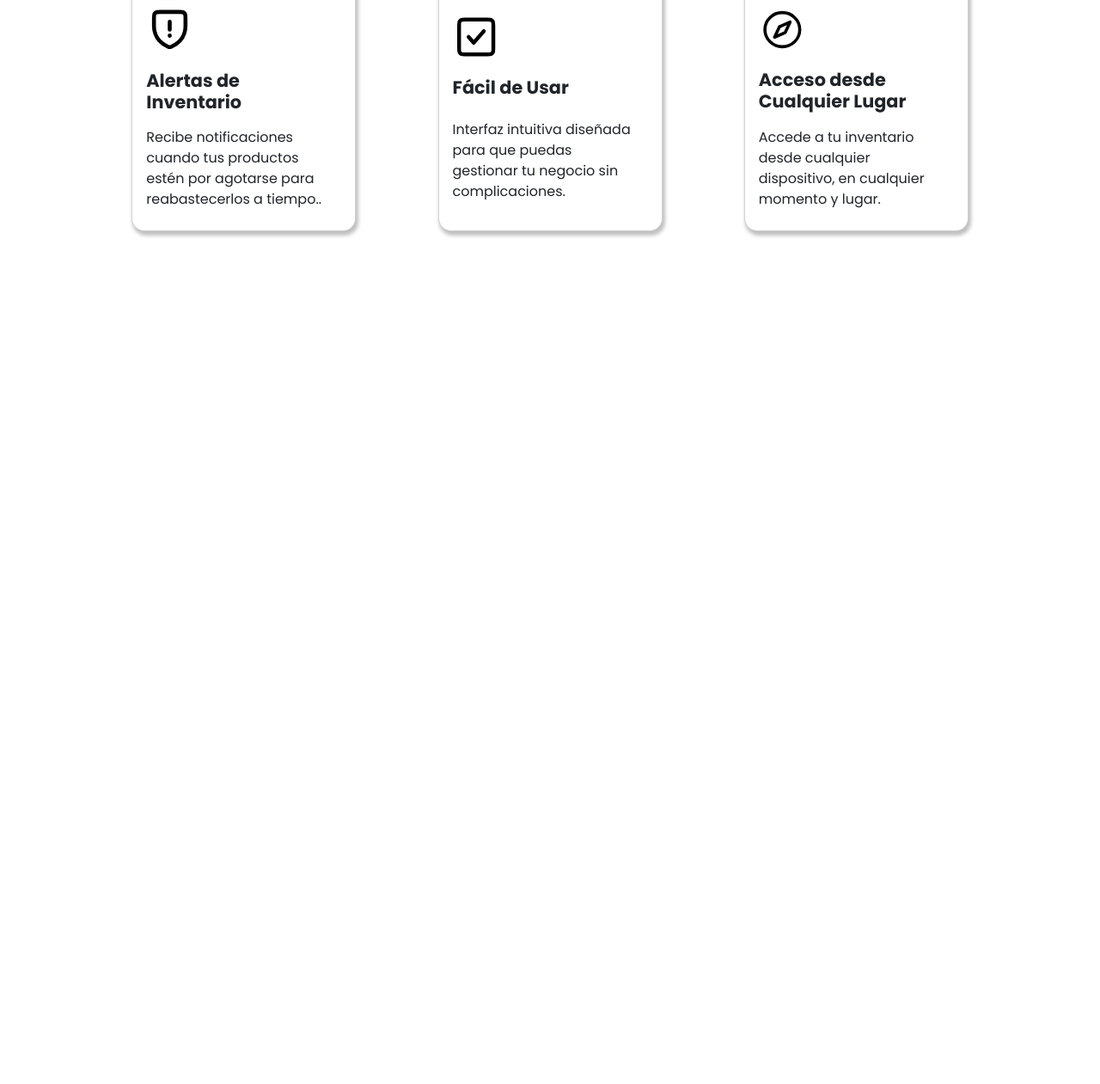
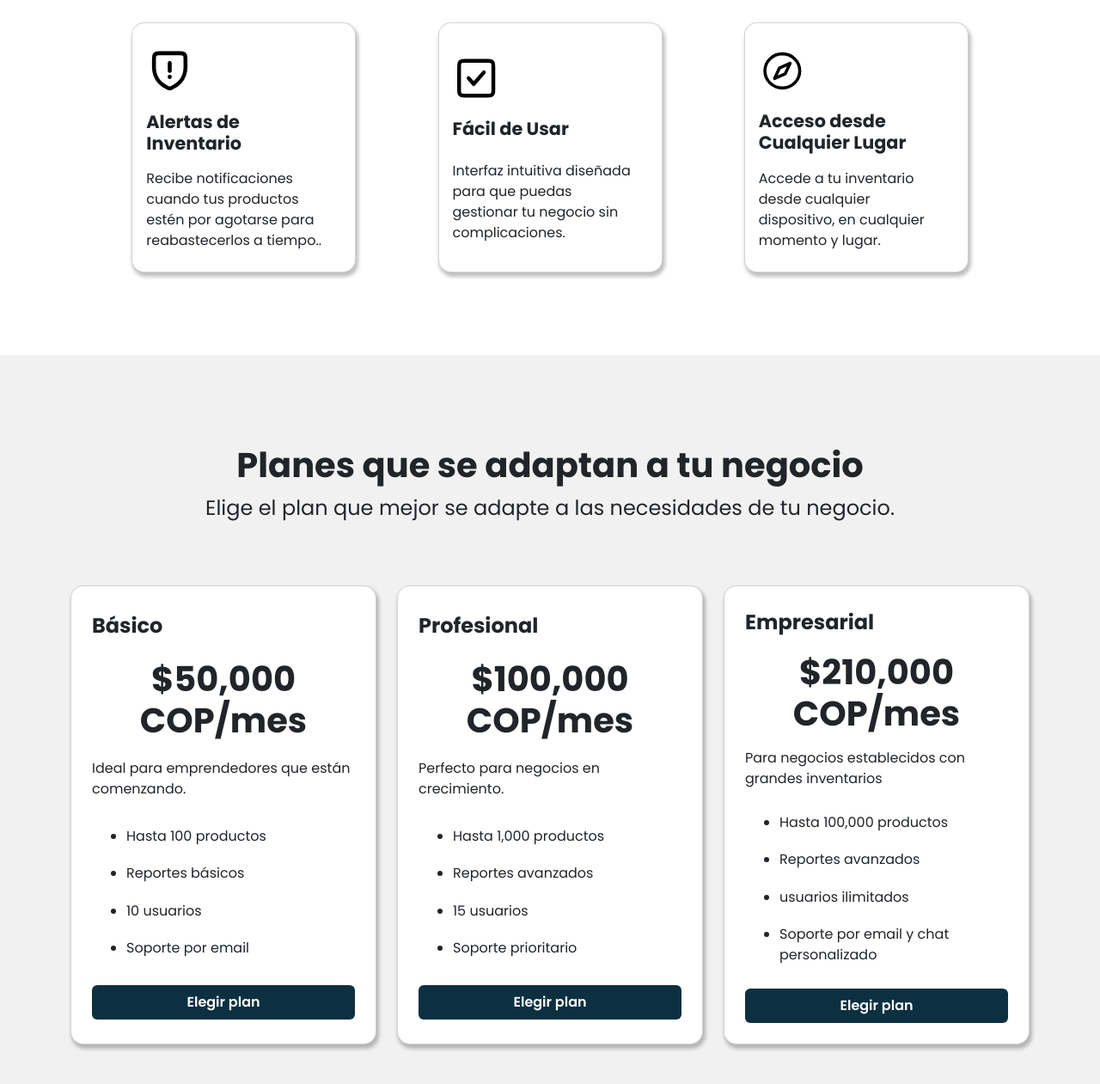
Before and after one commit to Cris-co-dev/front-end-inventoryApp, a plain HTML site: page index.html in a window 1280 px wide. Shown: the part 1267-2528 px from the top of the page at 86% size. Before the commit the page ends 1584 px from the top, so only its background shows below. Drawn offline with Linux system fonts and the light colour scheme.

Commit message:
Añadido: seccion planes

```diff
--- a/css/app.css
+++ b/css/app.css
@@ -29,7 +29,7 @@ h4 {
     font-size: 2.2rem;
 }
 
-p, label, .button {
+p, label {
     font-size: 1.5rem;
 }
 
@@ -37,7 +37,7 @@ p, label, .button {
     font-size: 1.3rem;
 }
 
-.special-paragraph {
+.special-paragraph, .button{
     font-size: 1rem;
 }
 
@@ -54,6 +54,10 @@ a {
     color: var(--gris);
 }
 
+li {
+    margin: 1.2rem 0;
+}
+
 .logo {
     font-size: 1.5rem;
     font-weight: bold;
@@ -61,6 +65,10 @@ a {
 
 .bg-gris {
     background-color: var(--gris);
+}
+
+.bg-gris-claro {
+    background-color: var(--gris-claro);
 }
 
 .bg-azul-oscuro {
@@ -73,6 +81,10 @@ a {
 
 .tx-bold {
     font-weight: bold;
+}
+
+.tx-semi-bold {
+    font-weight: 600;
 }
 
 .tx-negro {
--- a/index.html
+++ b/index.html
@@ -58,7 +58,7 @@
             </div>
         </section>
 
-        <main class="container">
+        <main class="container py-5">
             <div class="row">
                 <div class="col-12 text-center my-5 py-2 px-1">
                     <h3 class="tx-bold px-2">Todo lo que necesitas para tu negocio</h3>
@@ -126,6 +126,79 @@
             </div>
         </main>
 
+        <div class="bg-gris-claro py-5">
+            <section class="container">
+                <div class="row">
+                    <div class="col-12 text-center my-5 py-2 px-1">
+                        <h3 class="tx-bold px-2">Planes que se adaptan a tu negocio</h3>
+                        <p class="px-5">Elige el plan que mejor se adapte a las necesidades de tu negocio.</p>
+                    </div>
+                </div>
+                <div class="row justify-content-evenly my-3">
+                    <div class="col-4">
+                        <div class="p-4 card">
+                            <div>
+                                <p class="tx-bold">Básico</p>
+                            </div>
+                            <div>
+                                <h3 class="my-3 tx-bold text-center">$50,000 COP/mes</h3>
+                            </div>
+                            <p class="special-paragraph">Ideal para emprendedores que están comenzando.</p>
+                            <div class="p-2">
+                                <ul>
+                                    <li>Hasta 100 productos</li>
+                                    <li>Reportes básicos</li>
+                                    <li>10 usuarios</li>
+                                    <li>Soporte por email</li>
+                                </ul>
+                            </div>
+                            <a href="" class="bg-azul-oscuro py-2 w-100 text-center tx-blanco rounded tx-semi-bold">Elegir plan</a>
+                        </div>
+                    </div>
+                    <div class="col-4">
+                        <div class="p-4 card">
+                            <div>
+                                <p class="tx-bold">Profesional</p>
+                            </div>
+                            <div>
+                                <h3 class="my-3 tx-bold text-center">$100,000 COP/mes</h3>
+                            </div>
+                            <p class="special-paragraph">Perfecto para negocios en crecimiento.</p>
+                            <div class="p-2">
+                                <ul>
+                                    <li>Hasta 1,000 productos</li>
+                                    <li>Reportes avanzados</li>
+                                    <li>15 usuarios</li>
+                                    <li>Soporte prioritario</li>
+                                </ul>
+                            </div>
+                            <a href="" class="bg-azul-oscuro py-2 w-100 text-center tx-blanco rounded tx-semi-bold">Elegir plan</a>
+                        </div>
+                    </div>
+                    <div class="col-4">
+                        <div class="p-4 card">
+                            <div>
+                                <p class="tx-bold">Empresarial</p>
+                            </div>
+                            <div>
+                                <h3 class="my-3 tx-bold text-center">$210,000 COP/mes</h3>
+                            </div>
+                            <p class="special-paragraph">Para negocios establecidos con grandes inventarios</p>
+                            <div class="p-2">
+                                <ul>
+                                    <li>Hasta 100,000 productos</li>
+                                    <li>Reportes avanzados</li>
+                                    <li>usuarios ilimitados</li>
+                                    <li>Soporte por email y chat personalizado</li>
+                                </ul>
+                            </div>
+                            <a href="" class="bg-azul-oscuro py-2 w-100 text-center tx-blanco rounded tx-semi-bold">Elegir plan</a>
+                        </div>
+                    </div>
+                </div>
+            </section>
+        </div>
+
 
         <script src="js/app.js"></script>
         <script src="bootstrap/js/bootstrap.bundle.js"></script>
```
